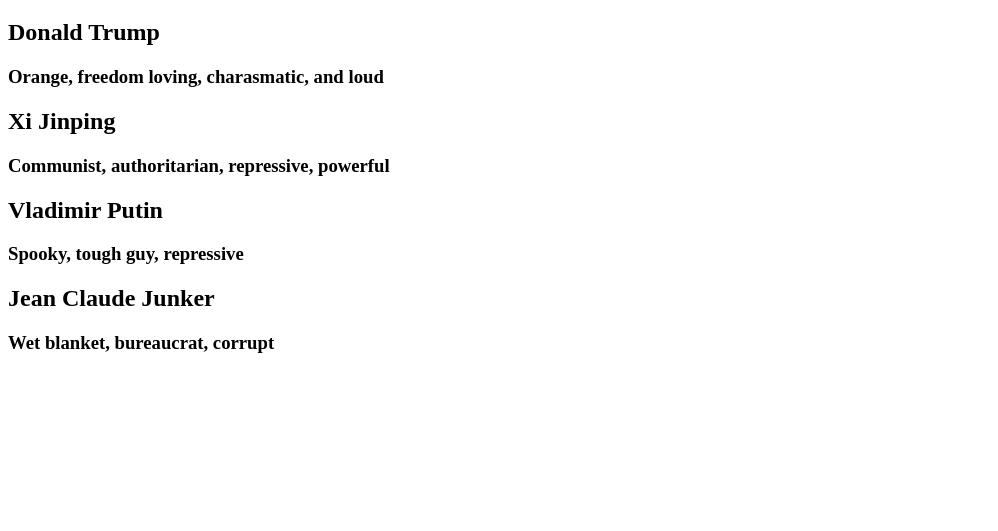
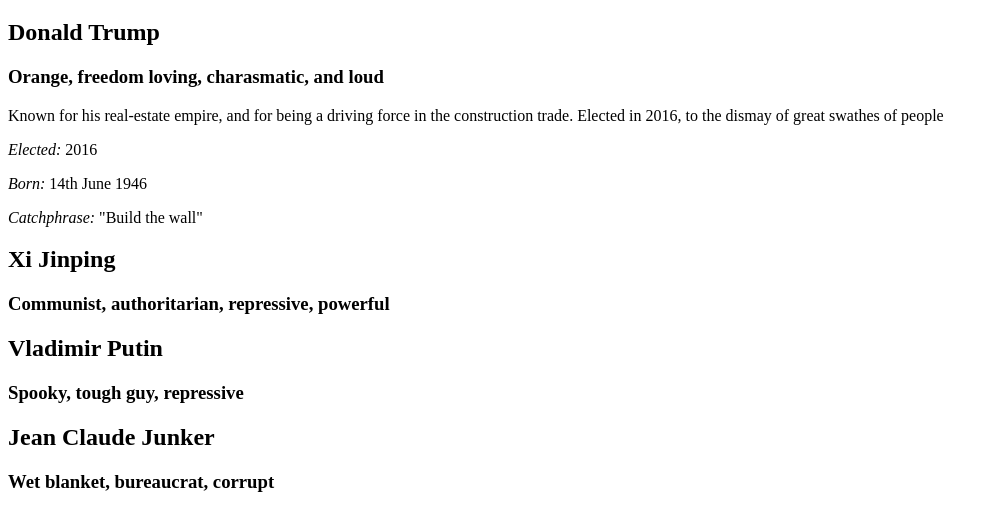
Before and after one commit to WaracleAcademy/modern-javascript-002-Jacob-Ellis94, a plain HTML site: page details.html in a window 1280 px wide. Shown: the part 61-592 px from the top of the page, without its empty margins (0-998 px from the left). Drawn offline with Linux system fonts and the light colour scheme.

Commit message:
Update details.html

```diff
--- a/details.html
+++ b/details.html
@@ -11,6 +11,12 @@
 <h1> Overview of Leaders </h1>
   <h2> Donald Trump</h2>
   <h3> Orange, freedom loving, charasmatic, and loud </h3>
+  <p> Known for his real-estate empire, and for being a driving force in the construction trade. Elected in 2016, to the dismay
+    of great swathes of people </p>
+
+  <p> <em> Elected: </em> 2016 </p>
+  <p> <em> Born: </em> 14th June 1946 </p>
+  <p> <em> Catchphrase: </em> "Build the wall" </p>
 
   <h2> Xi Jinping </h2>
   <h3> Communist, authoritarian, repressive, powerful </h3>
```
